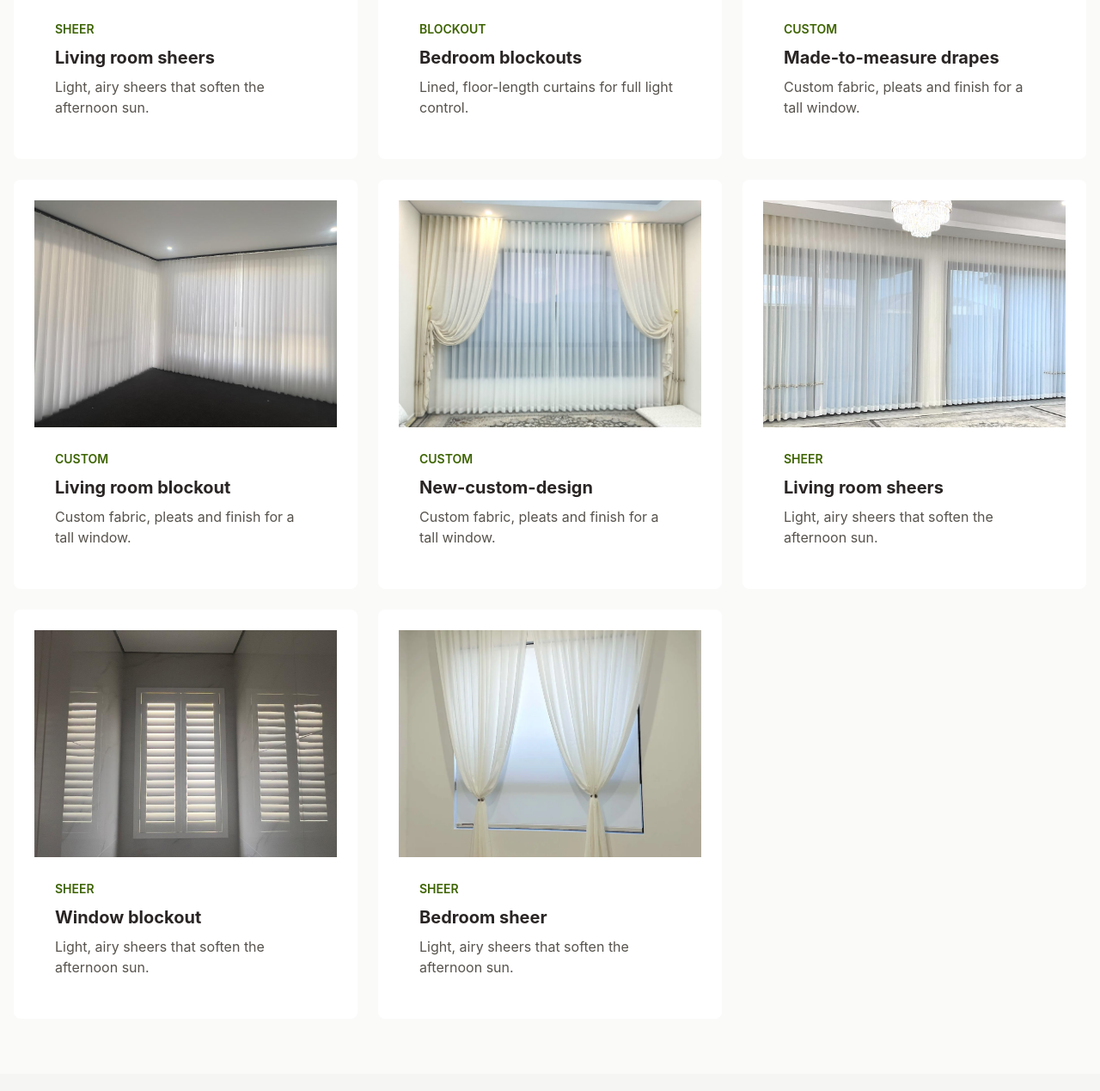
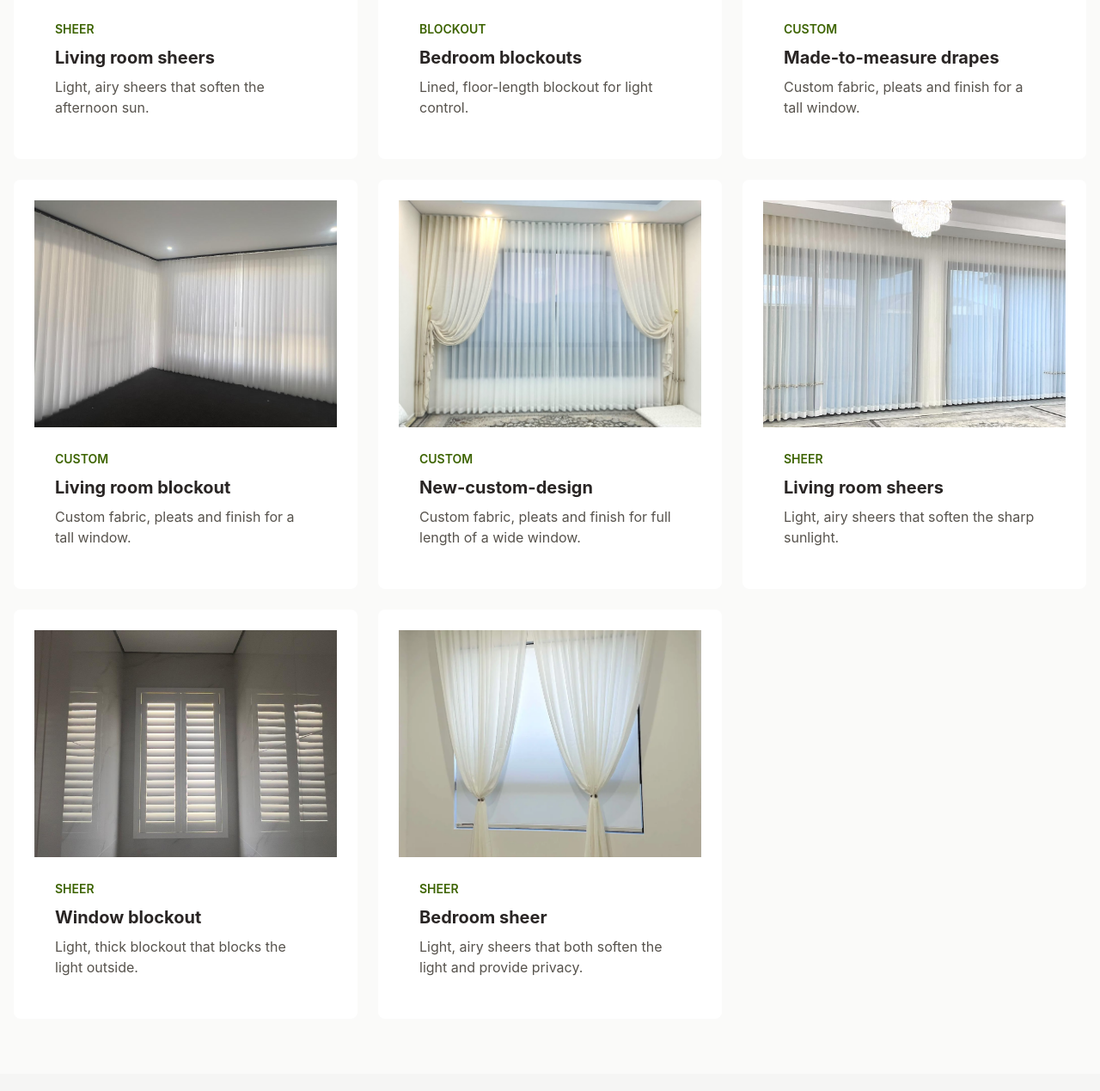
Before and after one commit to RoyEsh0/curtain-site, a website built with Vite: page index.html in a window 1280 px wide. Shown: the part 1091-2360 px from the top of the page at 86% size. Built offline with nearby package versions, Linux system fonts and the light colour scheme.

Commit message:
update the customer email and describing text on the pictures

```diff
--- a/index.html
+++ b/index.html
@@ -122,13 +122,13 @@
       href="mailto: qurbanasghari4@gmail.com"
       class="rounded border border-brand px-6 py-3 text-center font-semibold text-brand hover:bg-brand hover:text-white"
       >
-      qurbanasghari4@gmail.com
+      forresttradecenter@gmail.com
       </a>
       </div>
     </section>
   </main>
   <footer class="bg-brand py-8 text-center text-sm text-stone-400">
-    <p>&copy; <span id="year"></span> Qurban curtains. All rights reserved.</p>
+    <p>&copy; <span id="year"></span> Forrest curtains. All rights reserved.</p>
   </footer>
 
   <script type="module" src="/src/main.js"></script>
--- a/src/projects.js
+++ b/src/projects.js
@@ -10,7 +10,7 @@ export const projects = [
   {
     id: 2,
     title: "Bedroom blockouts",
-    description: "Lined, floor-length curtains for full light control.",
+    description: "Lined, floor-length blockout for light control.",
     category: "blockout",
     image: "/images/bedroomblockout.jpeg",
     alt: "Dark blockout curtains in a bedroom",
@@ -34,7 +34,7 @@ export const projects = [
   {
     id: 5,
     title: "New-custom-design",
-    description: "Custom fabric, pleats and finish for a tall window.",
+    description: "Custom fabric, pleats and finish for full length of a wide window.",
     category: "custom",
     image: "/images/bedroomsheer.jpeg",
     alt: "Custom pleated curtains for wider windows",
@@ -42,7 +42,7 @@ export const projects = [
   {
     id: 6,
     title: "Living room sheers",
-    description: "Light, airy sheers that soften the afternoon sun.",
+    description: "Light, airy sheers that soften the sharp sunlight.",
     category: "sheer",
     image: "/images/livingroomsheer.jpeg",
     alt: "White sheer curtains in a bright living room",
@@ -50,7 +50,7 @@ export const projects = [
    {
     id: 7,
     title: "Window blockout",
-    description: "Light, airy sheers that soften the afternoon sun.",
+    description: "Light, thick blockout that blocks the light outside.",
     category: "sheer",
     image: "/images/windowblockout.jpeg",
     alt: "White sheer curtains in a bright living room",
@@ -58,7 +58,7 @@ export const projects = [
    {
     id: 8,
     title: "Bedroom sheer",
-    description: "Light, airy sheers that soften the afternoon sun.",
+    description: "Light, airy sheers that both soften the light and provide privacy.",
     category: "sheer",
     image: "/images/sheer1.webp",
     alt: "White sheer curtains in a bright living room",
```
